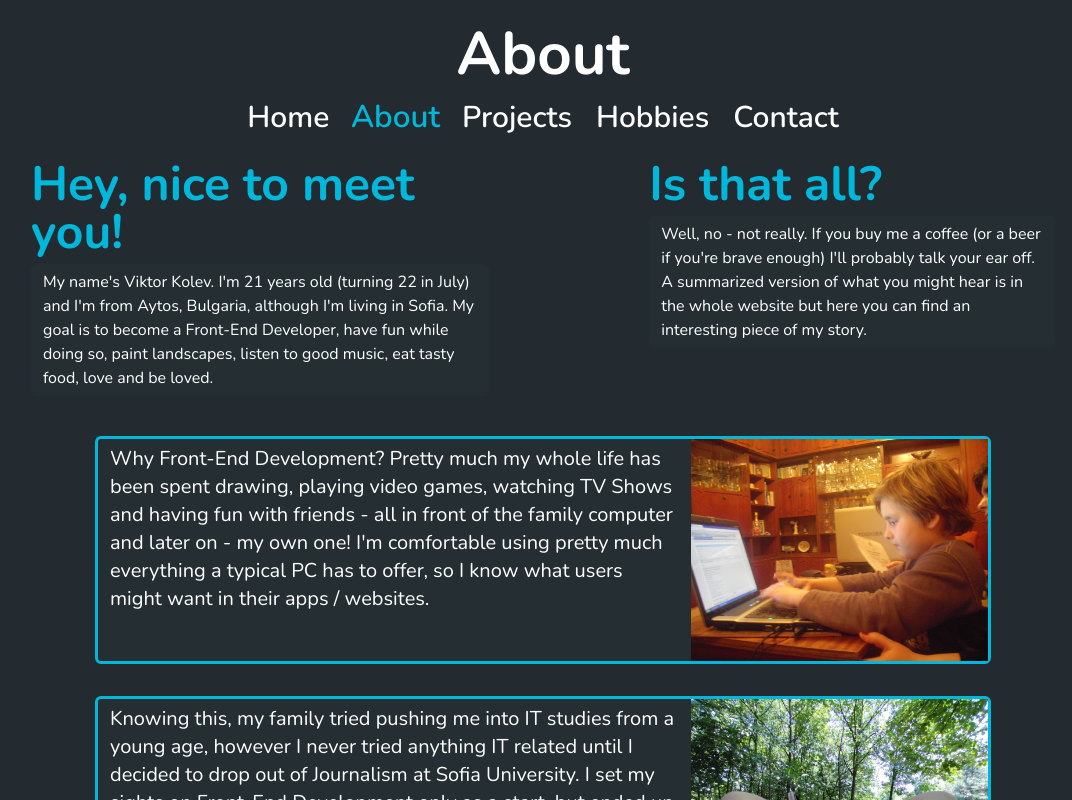
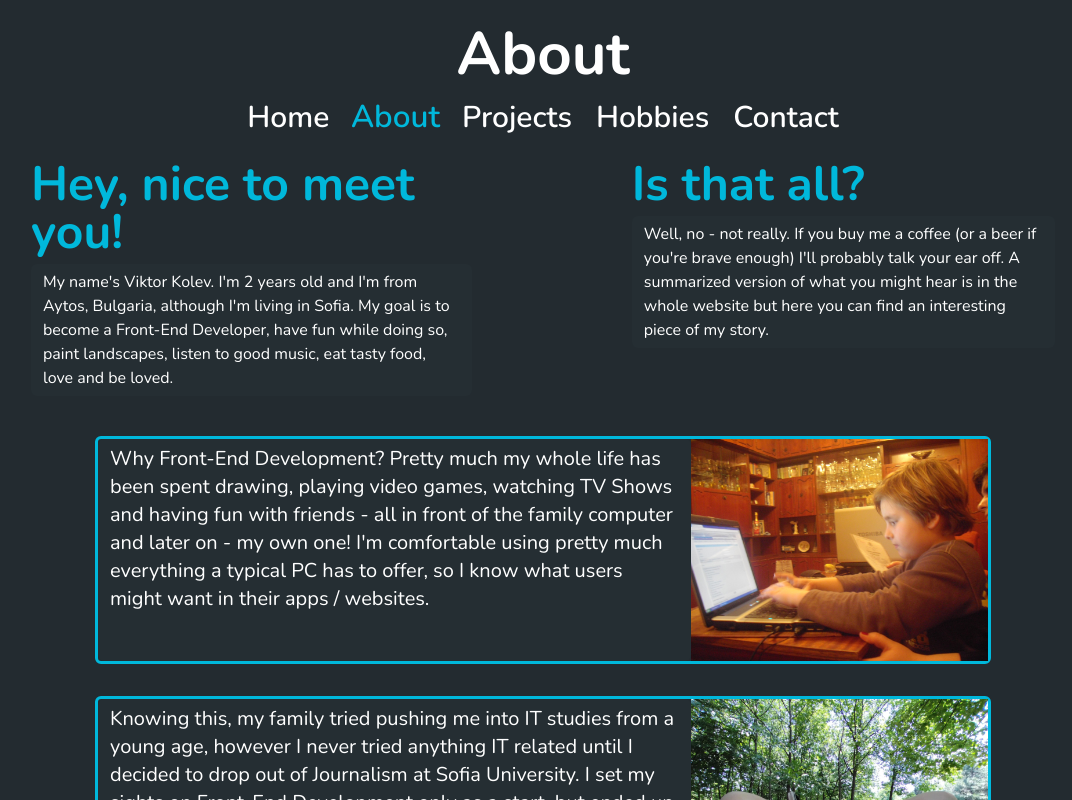
Before and after one commit to smithy773/portfolio-XP, a React (Vite) app: page /about in a window 1280 px wide. Shown: the whole page, without its empty margins (97-1169 px from the left). Built offline with nearby package versions, Linux system fonts and the light colour scheme.

Commit message:
Update README

```diff
--- a/src/components/Pages/About/About.tsx
+++ b/src/components/Pages/About/About.tsx
@@ -17,10 +17,10 @@ export default function About({
             Hey, nice to meet you!
           </h1>
           <p className='backgr-p'>
-            My name's Viktor Kolev. I'm 21 years old {'(turning 22 in July)'}{' '}
-            and I'm from Aytos, Bulgaria, although I'm living in Sofia. My goal
-            is to become a Front-End Developer, have fun while doing so, paint
-            landscapes, listen to good music, eat tasty food, love and be loved.
+            My name's Viktor Kolev. I'm 2 years old and I'm from Aytos,
+            Bulgaria, although I'm living in Sofia. My goal is to become a
+            Front-End Developer, have fun while doing so, paint landscapes,
+            listen to good music, eat tasty food, love and be loved.
           </p>
         </div>
         <div className='mb-6 max-w-xl'>
```
Also changed, not shown: public/imgs/contactForm.png (added), public/imgs/portfolio.PNG (added).
